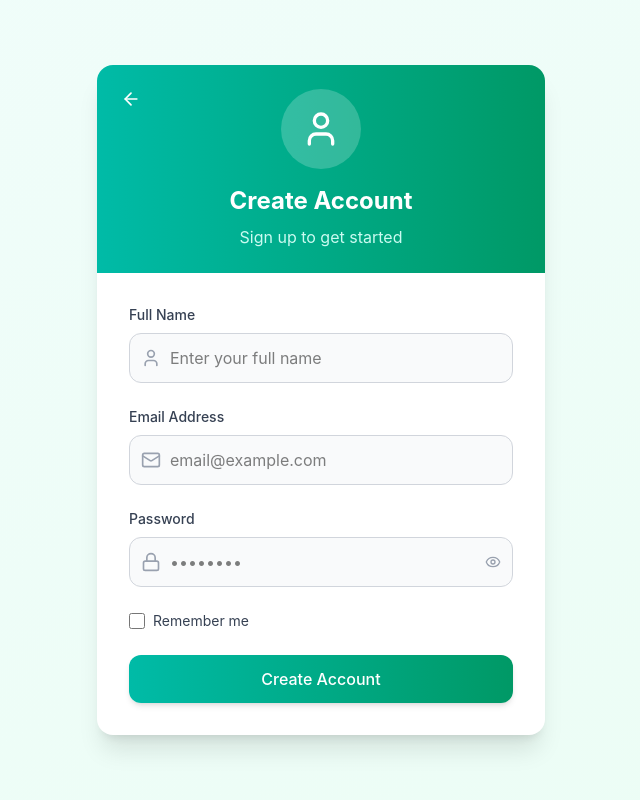
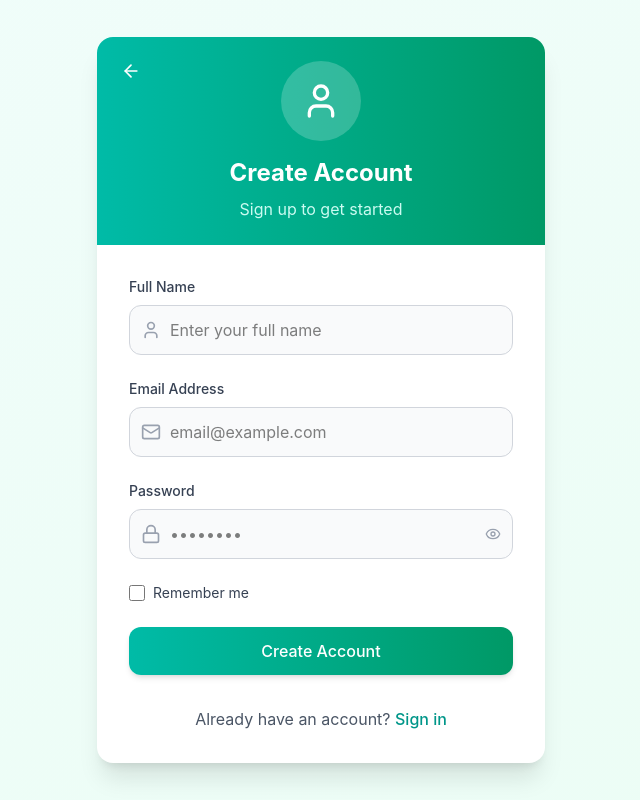
Before and after one commit to ishi-git-2025/trackExpense, a React (Vite) app in the folder frontend/: page /signup in a window 1280 px wide. Shown: the whole page, without its empty margins (319-959 px from the left). Built offline with nearby package versions, Linux system fonts and the light colour scheme.

Commit message:
Add sign-in link to Signup component for improved navigation

```diff
--- a/frontend/src/components/Signup.jsx
+++ b/frontend/src/components/Signup.jsx
@@ -3,6 +3,7 @@
 import { useNavigate } from 'react-router-dom';
 import axios from 'axios';
 import { ArrowLeft, User, Mail, Lock, Eye, EyeOff } from 'lucide-react';
+import { Link } from 'react-router-dom';
 
 const BASE_URL = 'http://localhost:4000/api';
 
@@ -223,6 +224,12 @@
                             ) : 'Create Account'}
                         </button>
                     </form>
+                    <div className={signupStyles.signInContainer}>
+                        <div className={signupStyles.signInText}>
+                            Already have an account?{" "}
+                            <Link to="/login" className={signupStyles.signInLink}>Sign in</Link>
+                        </div>
+                    </div>
                 </div>
             </div>
         </div>
```
